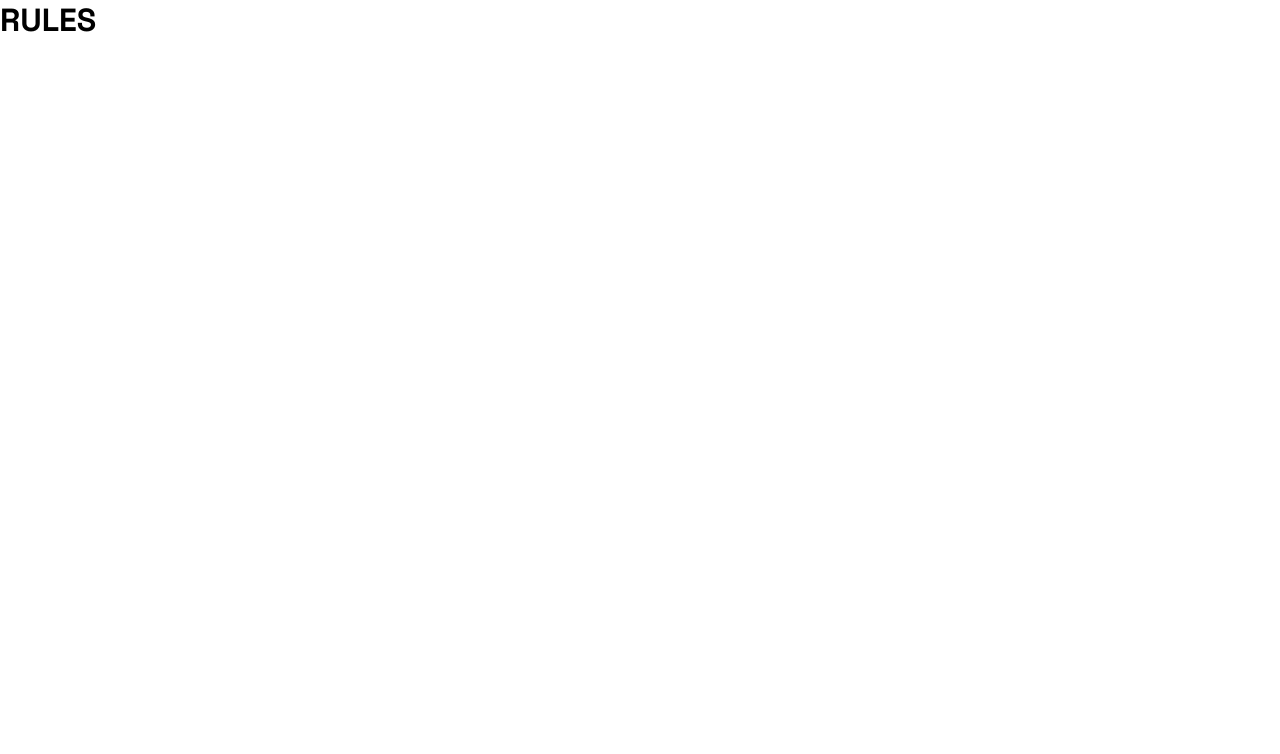
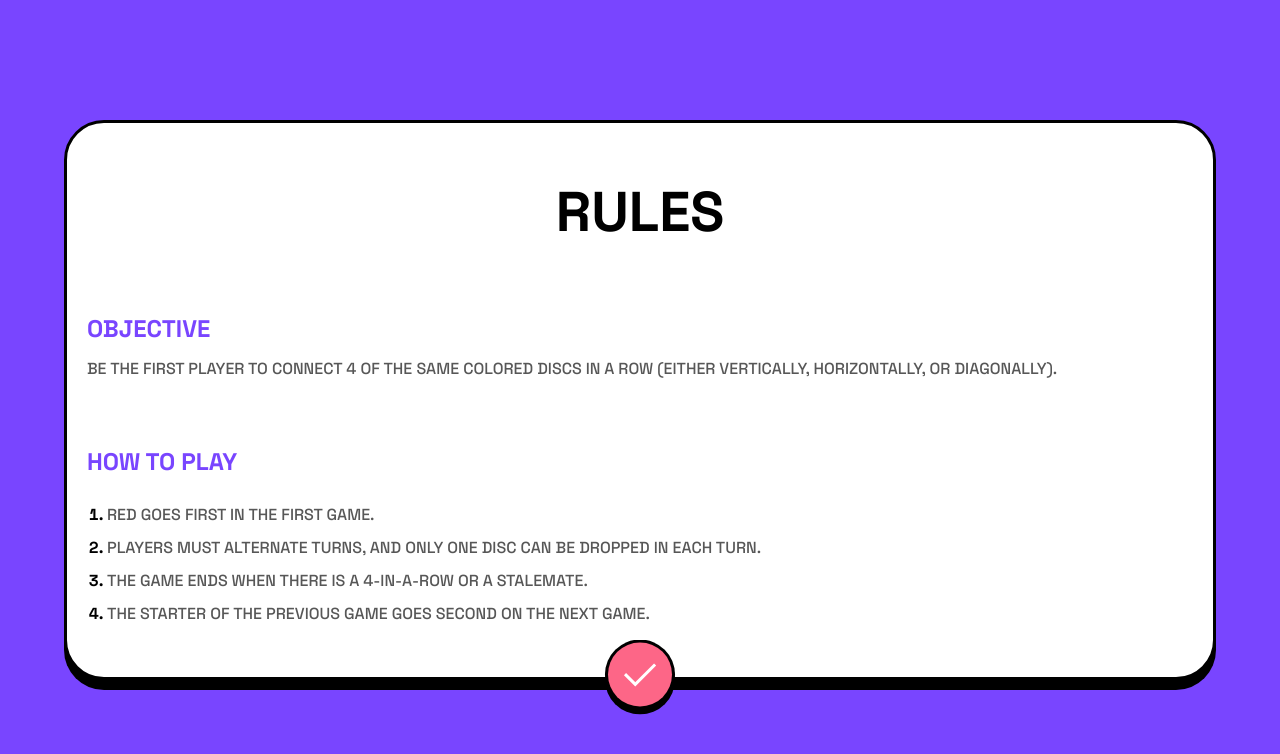
Before and after one commit to Corbiobio/connect_four_v2, a React (Vite) app: page /rules in a window 1280 px wide. Shown: the top 754 px of the page. Built offline with nearby package versions, Linux system fonts and the light colour scheme.

Commit message:
rules page done

```diff
--- a/pages/Rules.jsx
+++ b/pages/Rules.jsx
@@ -1,9 +1,28 @@
 import React from 'react'
+import { Link } from 'react-router-dom'
 
 export default function Rules() {
     return (
-        <div>
-            <h1>Rules</h1>
-        </div>
+        <main id='Rules'>
+            <section>
+                <h1>Rules</h1>
+                <article>
+                    <h2>Objective</h2>
+                    <p>
+                        Be the first player to connect 4 of the same colored discs in a row (either vertically, horizontally, or diagonally).
+                    </p>
+                </article>
+                <article>
+                    <h2>How to play</h2>
+                    <ol>
+                        <li><p>Red goes first in the first game.</p></li>
+                        <li><p>Players must alternate turns, and only one disc can be dropped in each turn.</p></li>
+                        <li><p>The game ends when there is a 4-in-a-row or a stalemate.</p></li>
+                        <li><p>The starter of the previous game goes second on the next game.</p></li>
+                    </ol>
+                </article>
+                <Link to="/"><img src="/images/icon-check.svg" alt="check" /></Link>
+            </section>
+        </main>
     )
 }
--- /dev/null
+++ b/sass/rules.scss
@@ -0,0 +1,58 @@
+#Rules {
+    height: 100vh;
+    width: 100vw;
+    background-color: $purple;
+    display: flex;
+    align-items: center;
+    justify-content: center;
+
+    section {
+        @include border;
+        border-radius: 40px;
+        background-color: white;
+        width: 90%;
+        height: 70%;
+        padding: 20px;
+        display: flex;
+        flex-direction: column;
+        justify-content: space-around;
+        position: relative;
+
+        p {
+            font-size: 16px;
+            line-height: 20px;
+        }
+
+        h1 {
+            font-size: 56px;
+            text-align: center;
+        }
+
+        article {
+            h2 {
+                color: $purple;
+                margin-bottom: 15px;
+            }
+
+            ol {
+                margin-left: 20px;
+                line-height: 45px;
+            }
+        }
+    }
+
+    section a:last-child {
+        position: absolute;
+        height: 75px;
+        width: 75px;
+        top: 100%;
+        left: 50%;
+        transform: translate(-50%, -50%);
+
+        img {
+            height: 100%;
+            width: 100%;
+        }
+    }
+
+}
--- a/sass/style.scss
+++ b/sass/style.scss
@@ -28,5 +28,5 @@ p {
 
 
 @import "home.scss";
-@import "rule.scss";
+@import "rules.scss";
 @import "game.scss";
```
Also changed, not shown: sass/rule.scss (deleted).
